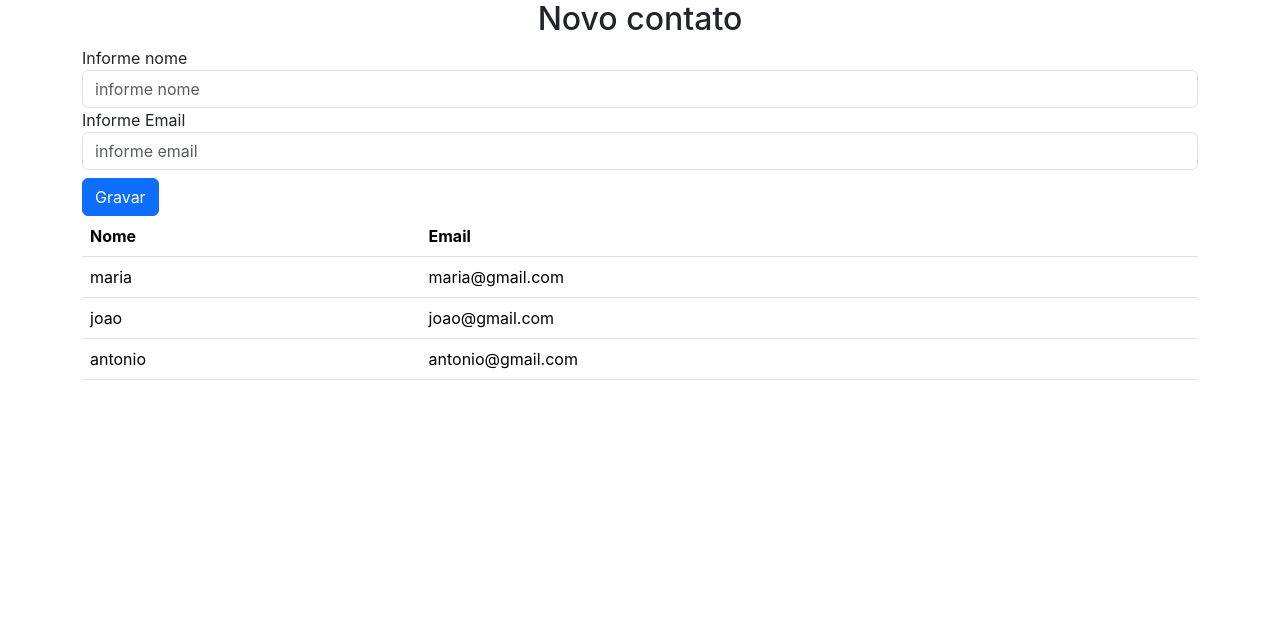
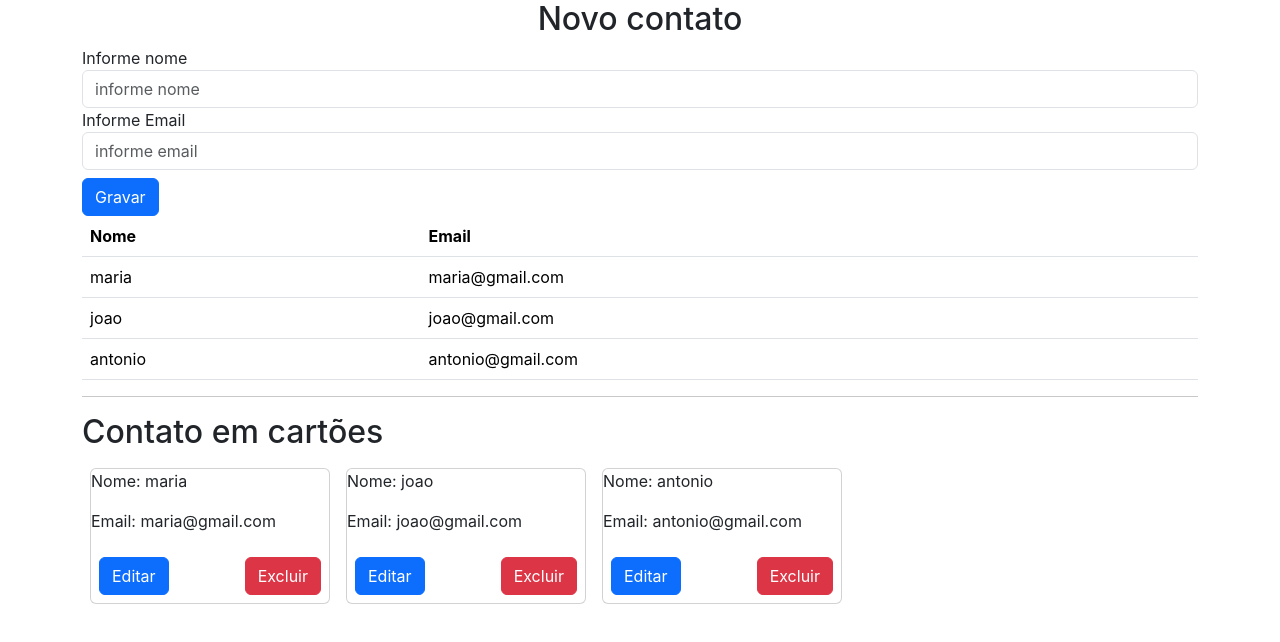
Before and after one commit to instrutorvilson/reactjs-2024, a React (Create React App) app: page /cadastro in a window 1280 px wide. Shown: the top 642 px of the page. Built offline with nearby package versions, Linux system fonts and the light colour scheme; the HTML template or start-up script is replaced by a standard one.

Commit message:
validação toast, criação de cards

```diff
--- a/package.json
+++ b/package.json
@@ -9,6 +9,7 @@
     "react": "^18.3.1",
     "react-dom": "^18.3.1",
     "react-scripts": "5.0.1",
+    "react-toastify": "^10.0.5",
     "web-vitals": "^2.1.4"
   },
   "scripts": {
--- a/src/componentes/cadastro.js
+++ b/src/componentes/cadastro.js
@@ -1,15 +1,22 @@
 import Consulta from "./consulta";
-import { useState } from 'react'
+import { useRef, useState } from 'react'
+import { ToastContainer, toast } from 'react-toastify';
+import 'react-toastify/dist/ReactToastify.css'
+import Cardcontato from "./cardContato";
 
-export default function Cadastro(){
-  const [nome, setNome]  = useState('')
+export default function Cadastro() {
+    const [nome, setNome] = useState('')
+    const [email, setEmail] = useState('')
 
-  const[contatos, setContatos] = useState([
-        {nome:'maria',email:'maria@gmail.com'},
-        {nome:'joao',email:'joao@gmail.com'},
-        {nome:'antonio',email:'antonio@gmail.com'}])
+    const refNome = useRef(null)
+    const refEmail = useRef(null)
 
-  {/*  var contatos = [
+    const [contatos, setContatos] = useState([
+        { nome: 'maria', email: 'maria@gmail.com' },
+        { nome: 'joao', email: 'joao@gmail.com' },
+        { nome: 'antonio', email: 'antonio@gmail.com' }])
+
+    {/*  var contatos = [
     {nome:'maria',email:'maria@gmail.com'},
     {nome:'joao',email:'joao@gmail.com'},
     {nome:'antonio',email:'antonio@gmail.com'},
@@ -17,28 +24,67 @@ export default function Cadastro(){
     {nome: 'teste', email:'teste@gmail.com'}
  ]*/}
 
-   function gravar(){
-     let novoContato = {nome, email:'teste@gmail.com'}
-     setContatos([...contatos,novoContato])
-   }
+    function gravar() {
+        if (nome == '') {
+            //alert('O nome deve ser informado')
+            toast('O nome deve ser informado')
+            refNome.current.focus()
+            return
+        }
 
-    return(
+        if (email == '') {
+            toast('O email deve ser informado')
+            refEmail.current.focus()
+            return
+        }
+
+        let novoContato = { nome, email }
+        setContatos([...contatos, novoContato])
+
+        setNome('')
+        setEmail('')
+    }
+
+    return (
         <div>
             <h2 className="text-center">Novo contato</h2>
             <label>Informe nome</label>
             <input
-                   value={nome}
-                   onChange={(e)=>setNome(e.target.value)}
-                   className="form-control"
-                   type='text'
-                   placeholder="informe nome" />
+                value={nome}
+                onChange={(e) => setNome(e.target.value)}
+                className="form-control"
+                type='text'
+                placeholder="informe nome"
+                ref={refNome}
+            />
 
             <label>Informe Email</label>
-            <input className="form-control" type='email' placeholder="informe email" />
+            <input
+                value={email}
+                onChange={(e) => setEmail(e.target.value)}
+                className="form-control"
+                type='email'
+                placeholder="informe email"
+                ref={refEmail}
+            />
 
             <button onClick={gravar} className="btn btn-primary mt-2">Gravar</button>
 
-            <Consulta dados={contatos} xpto="não sei de nada"/>
+            <Consulta dados={contatos} xpto="não sei de nada" />
+            <ToastContainer
+                position="bottom-center"
+                autoClose="5000"
+                pauseOnHover="true"
+                theme="dark"
+            />
+
+            <hr />
+            <h2>Contato em cartões</h2>
+            <div className="d-flex flex-wrap">
+                {
+                    contatos.map(ct => <Cardcontato contato={ct} />)
+                }
+            </div>
         </div>
     )
 }
--- /dev/null
+++ b/src/componentes/cardContato.js
@@ -0,0 +1,12 @@
+export default function Cardcontato( props ) {
+    return(
+        <div className="card m-2" style={{width:'30vh'}}>
+            <p>Nome: {props.contato.nome }</p>
+            <p>Email: {props.contato.email }</p>
+            <div className="d-flex justify-content-between p-2">
+                <button className="btn btn-primary">Editar</button>
+                <button className="btn btn-danger">Excluir</button>
+            </div>
+        </div>
+    )
+}
```
Also changed, not shown: 1 other file (tests, documents, lock files or other folders).
